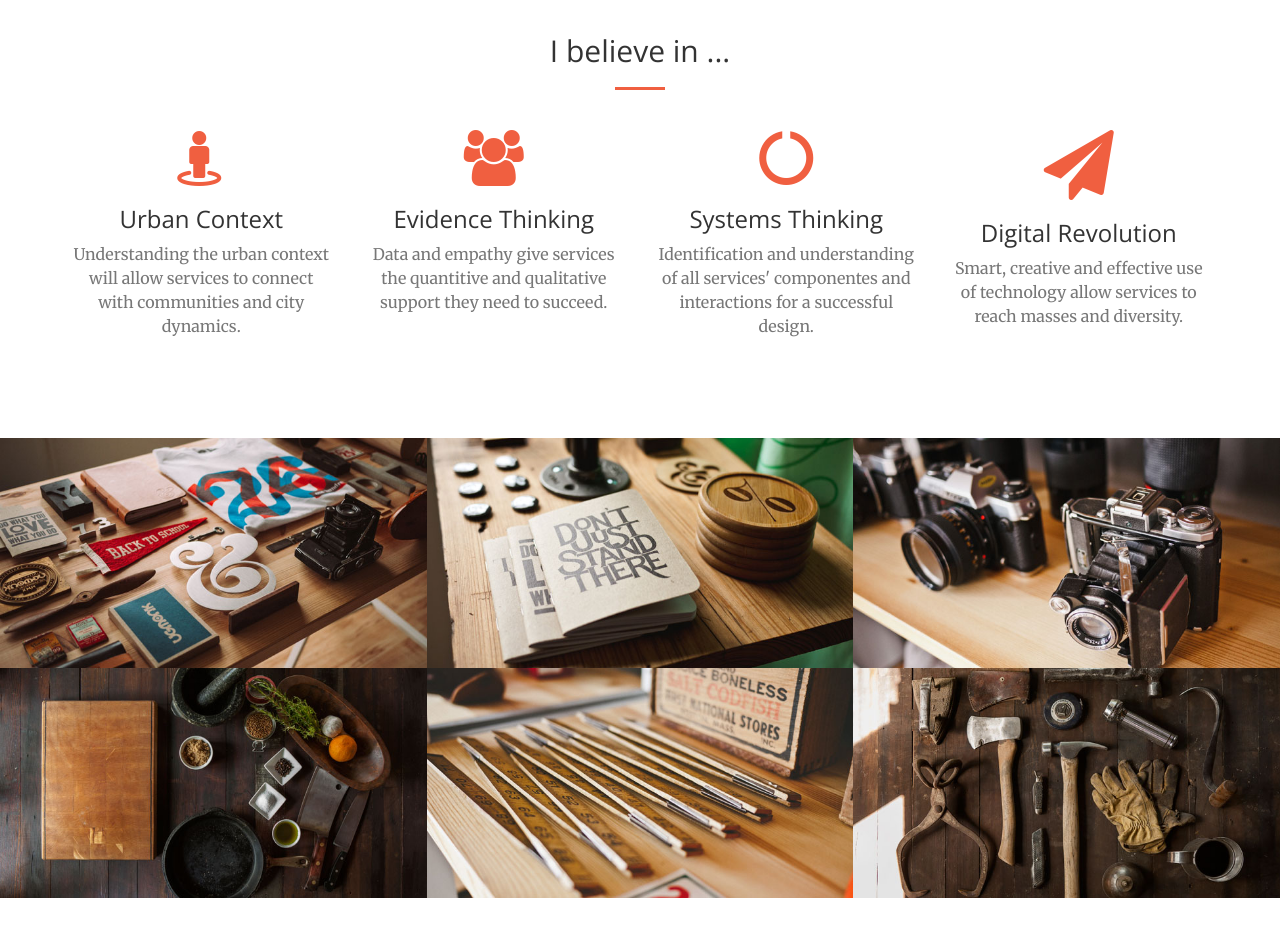
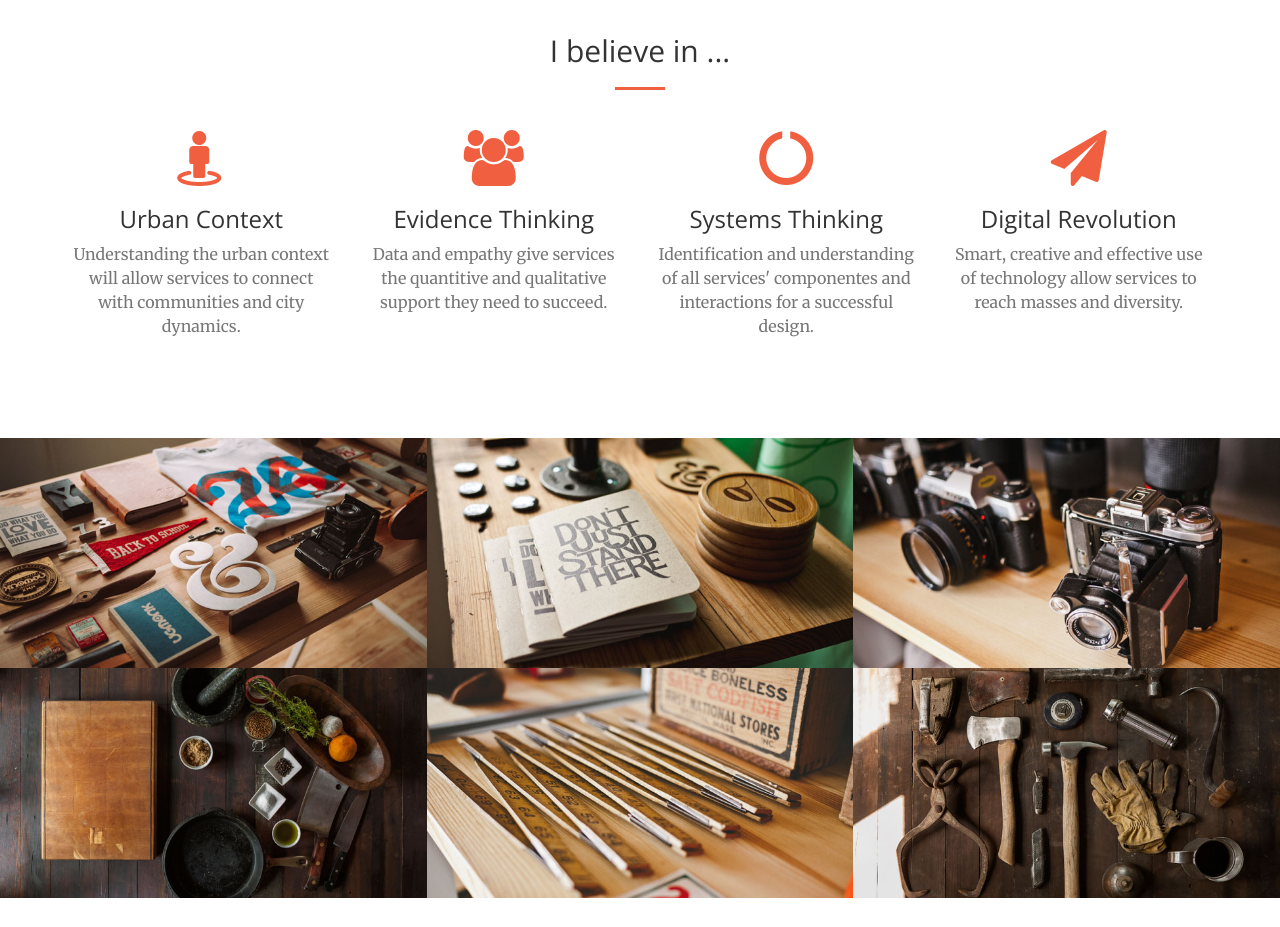
Before and after one commit to odiazm/oscar_portfolio.github.io, a website: page index.html in a window 1280 px wide. Shown: the part 1400-2327 px from the top of the page. Drawn offline with nearby package versions, Linux system fonts and the light colour scheme.

Commit message:
change size of icon

```diff
--- a/index.html
+++ b/index.html
@@ -139,7 +139,7 @@
                 </div>
                 <div class="col-lg-3 col-md-6 text-center">
                     <div class="service-box">
-                        <i class="fa fa-5x fa-paper-plane text-primary sr-icons"></i>
+                        <i class="fa fa-4x fa-paper-plane text-primary sr-icons"></i>
                         <h3>Digital Revolution</h3>
                         <p class="text-muted">Smart, creative and effective use of technology allow services to reach masses and diversity.</p>
                     </div>
```
